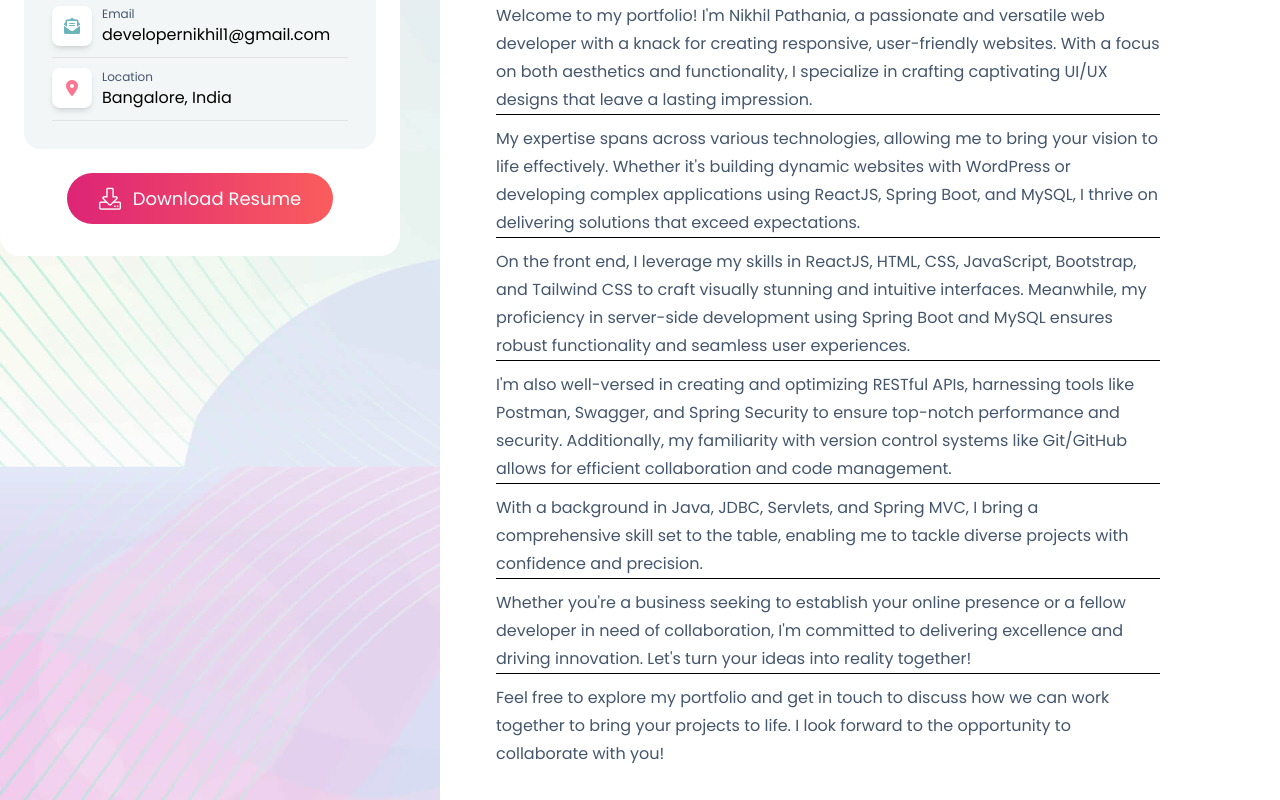
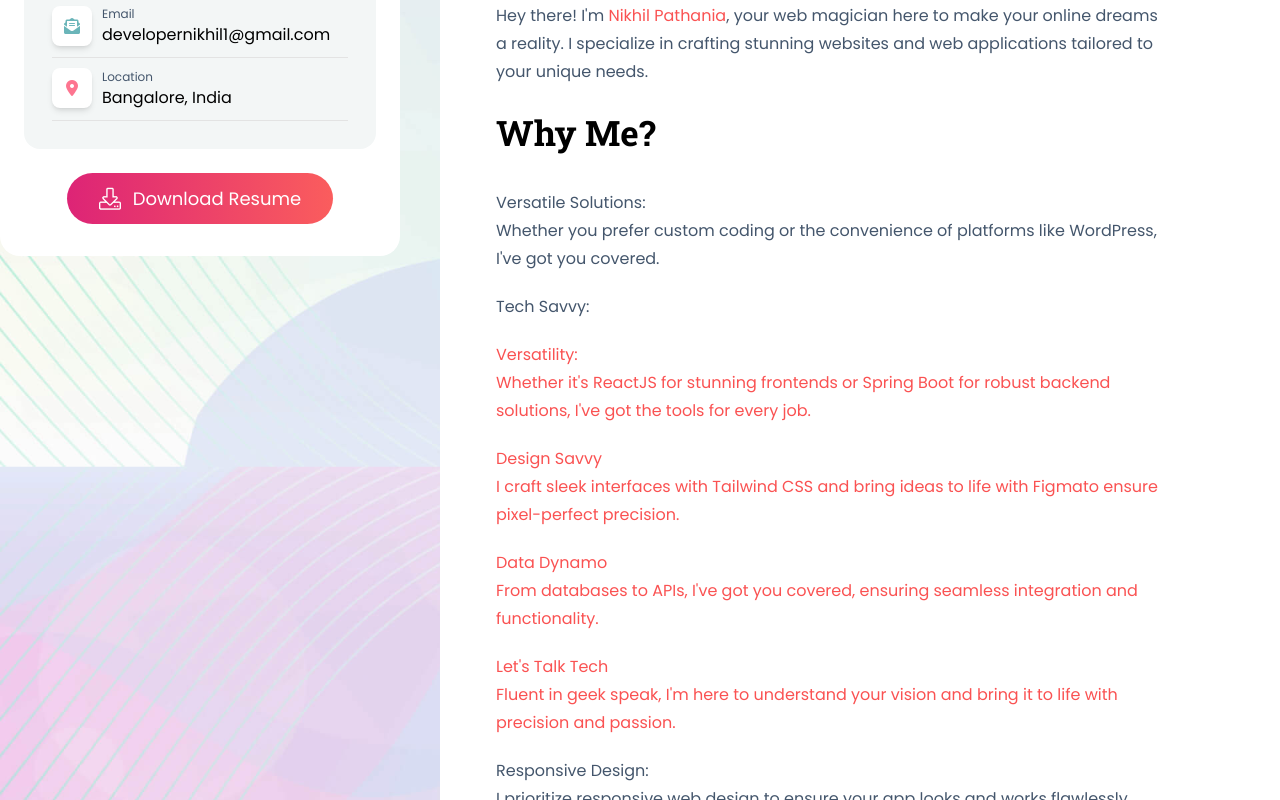
Before and after one commit to NikhilPathaniaa/Portfolio, a React (Create React App) app in the folder portfolio-front/: page /About in a window 1280 px wide. Shown: the part 660-1460 px from the top of the page. Built offline with nearby package versions, Linux system fonts and the light colour scheme.

Commit message:
first commit

```diff
--- a/portfolio-front/package.json
+++ b/portfolio-front/package.json
@@ -40,8 +40,5 @@
       "last 1 firefox version",
       "last 1 safari version"
     ]
-  },
-  "devDependencies": {
-    "tailwindcss": "^3.4.3"
   }
 }
--- /dev/null
+++ b/portfolio-front/src/AboutMe/MainContent.jsx
@@ -0,0 +1,29 @@
+import React from 'react'
+import WhyMe from './WhyMe'
+
+const MainContent = () => {
+  return (
+    <div className="lg:grid grid-cols-12 md:gap-10 pt-4 md:pt-[30px] items-center hidden">
+                            <div className="col-span-12 space-y-2.5">
+                                <div className="lg:mr-16">
+                                    <p className="text-[#44566c] dark:text-color-910 leading-7">
+
+                                    Hey there! I'm <span className='text-[#FA5252]'>Nikhil Pathania</span>, your web magician here to make your online dreams a reality.
+                                    I specialize in crafting stunning websites and web applications tailored to your unique needs.
+
+                                    </p>
+                                    <WhyMe/>
+
+                                    <h3 className="text-[35px] dark:text-white font-bold font-robotoSlab pt-5 pb-5"> Let's Connect! </h3>
+                                    <p className="text-[#44566c] leading-7 mt-2.5 dark:text-color-910">
+                                    Ready to elevate your online presence? Let's chat and turn your ideas into reality.
+                                    Ready to rock the web? Hit me up and let's make digital dreams happen.
+                                    </p>
+                                </div>
+                                <div></div>
+                            </div>
+                        </div>
+  )
+}
+
+export default MainContent
--- /dev/null
+++ b/portfolio-front/src/AboutMe/WhyMe.jsx
@@ -0,0 +1,38 @@
+import React from 'react'
+
+const WhyMe = () => {
+  return (
+    <div>
+        <h3 className="text-[35px] dark:text-white font-bold font-robotoSlab pt-5 pb-5"> Why Me? </h3>
+            <p className="text-[#44566c] leading-7 mt-2.5 dark:text-color-910">
+                <ul>
+                    <li className='flex'> Versatile Solutions:</li>
+                    Whether you prefer custom coding or the convenience of platforms like WordPress, I've got you covered.
+
+                    <li className='pt-5'> Tech Savvy:</li>
+                        <ul className='b-5 text-[#FA5252]'>
+                            <li className='pt-5'>Versatility:</li>
+                            Whether it's ReactJS for stunning frontends or Spring Boot for robust backend solutions, I've got the tools for every job.
+                            <li className='pt-5'>Design Savvy</li>
+                            I craft sleek interfaces with Tailwind CSS and bring ideas to life with Figmato ensure pixel-perfect precision.
+                            <li className='pt-5'>Data Dynamo</li>
+                            From databases to APIs, I've got you covered, ensuring seamless integration and functionality.
+                            <li className='pt-5'>Let's Talk Tech</li>
+                            Fluent in geek speak, I'm here to understand your vision and bring it to life with precision and passion.
+                        </ul>
+
+                    <li className='pt-5'>Responsive Design: </li>
+                    I prioritize responsive web design to ensure your app looks and works flawlessly across all devices.
+
+                    <li className='pt-5'>Tailored Approach:</li>
+                    Your project is unique, and I'm here to ensure it stands out with responsive designs and robust backend systems.
+
+                    <li className='pt-5'>Communication is Key:</li>
+                    I value collaboration and transparent communication to bring your vision to life.
+                </ul>
+            </p>
+    </div>
+  )
+}
+
+export default WhyMe
--- a/portfolio-front/src/content/AboutMe.jsx
+++ b/portfolio-front/src/content/AboutMe.jsx
@@ -7,6 +7,7 @@ import Github from '../profile/Github'
 import LinkedIn from '../profile/LinkedIn'
 import Email from '../profile/Email'
 import Address from '../profile/Address'
+import MainContent from '../AboutMe/MainContent'
 
 const AboutMe = () => {
   return (
@@ -46,42 +47,7 @@ const AboutMe = () => {
                         </div>
                         {/* personal info for mobile devices end */}
 
-                        <div className="lg:grid grid-cols-12 md:gap-10 pt-4 md:pt-[30px] items-center hidden">
-                            <div className="col-span-12 space-y-2.5">
-                                <div className="lg:mr-16">
-                                    <p className="text-[#44566c] dark:text-color-910 leading-7">
-                                        Welcome to my portfolio! I'm Nikhil Pathania, a passionate and versatile web developer with a knack for creating responsive, user-friendly websites. With a focus on both aesthetics and functionality, I specialize in crafting captivating UI/UX designs that leave a lasting impression.
-                                    </p>
-                                    <hr/>
-                                    <p className="text-[#44566c] leading-7 mt-2.5 dark:text-color-910">
-                                        My expertise spans across various technologies, allowing me to bring your vision to life effectively. Whether it's building dynamic websites with WordPress or developing complex applications using ReactJS, Spring Boot, and MySQL, I thrive on delivering solutions that exceed expectations.
-                                    </p>
-                                    <hr/>
-                                    <p className="text-[#44566c] leading-7 mt-2.5 dark:text-color-910">
-                                        On the front end, I leverage my skills in ReactJS, HTML, CSS, JavaScript, Bootstrap, and Tailwind CSS to craft visually stunning and intuitive interfaces. Meanwhile, my proficiency in server-side development using Spring Boot and MySQL ensures robust functionality and seamless user experiences.
-                                    </p>
-                                    <hr/>
-                                    <p className="text-[#44566c] leading-7 mt-2.5 dark:text-color-910">
-                                        I'm also well-versed in creating and optimizing RESTful APIs, harnessing tools like Postman, Swagger, and Spring Security to ensure top-notch performance and security. Additionally, my familiarity with version control systems like Git/GitHub allows for efficient collaboration and code management.
-                                    </p>
-                                    <hr/>
-                                    <p className="text-[#44566c] leading-7 mt-2.5 dark:text-color-910">
-                                        With a background in Java, JDBC, Servlets, and Spring MVC, I bring a comprehensive skill set to the table, enabling me to tackle diverse projects with confidence and precision.
-                                    </p>
-                                    <hr/>
-                                    <p className="text-[#44566c] leading-7 mt-2.5 dark:text-color-910">
-                                        Whether you're a business seeking to establish your online presence or a fellow developer in need of collaboration, I'm committed to delivering excellence and driving innovation. Let's turn your ideas into reality together!
-                                    </p>
-                                    <hr/>
-                                    <p className="text-[#44566c] leading-7 mt-2.5 dark:text-color-910">
-                                        Feel free to explore my portfolio and get in touch to discuss how we can work together to bring your projects to life. I look forward to the opportunity to collaborate with you!
-                                    </p>
-                                </div>
-                                <div></div>
-                            </div>
-                        </div>
-
-
+                        <MainContent/>
                     </div>
   )
 }
```
Also changed, not shown: 1 other file (tests, documents, lock files or other folders).
